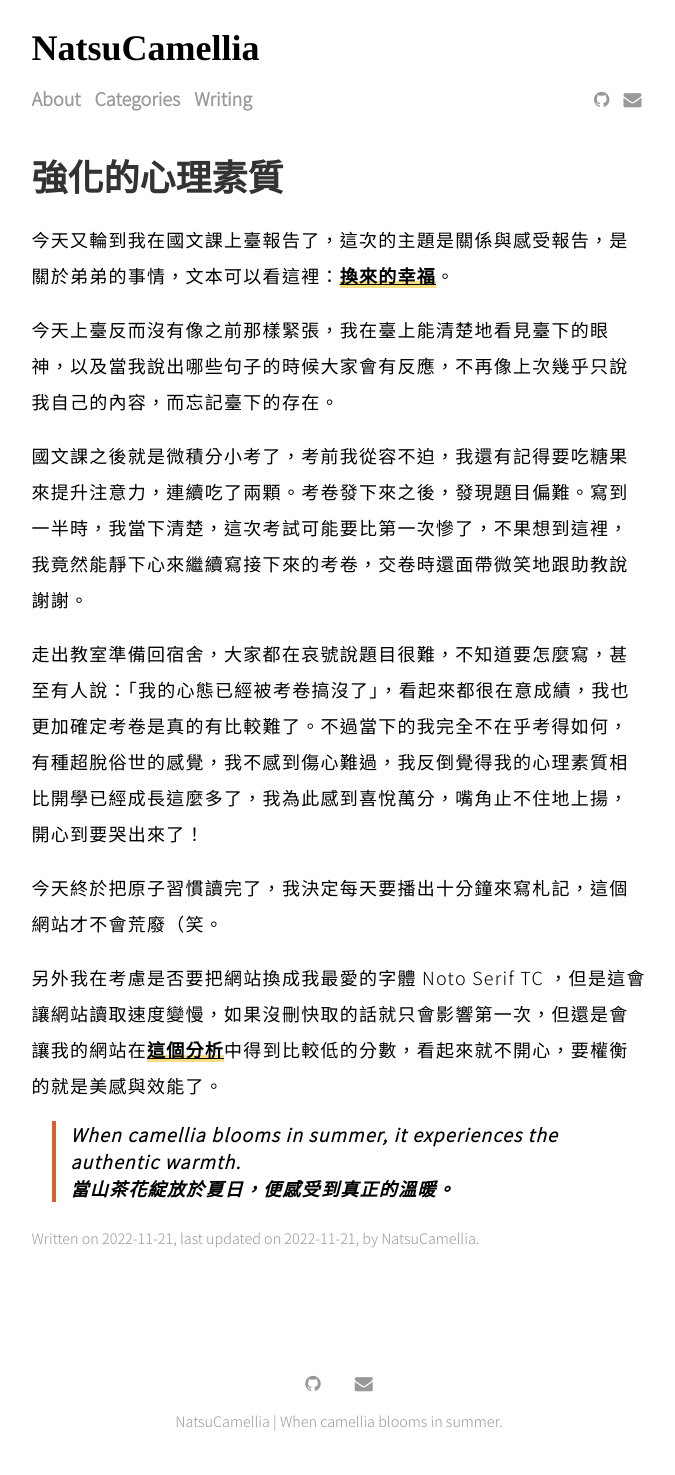
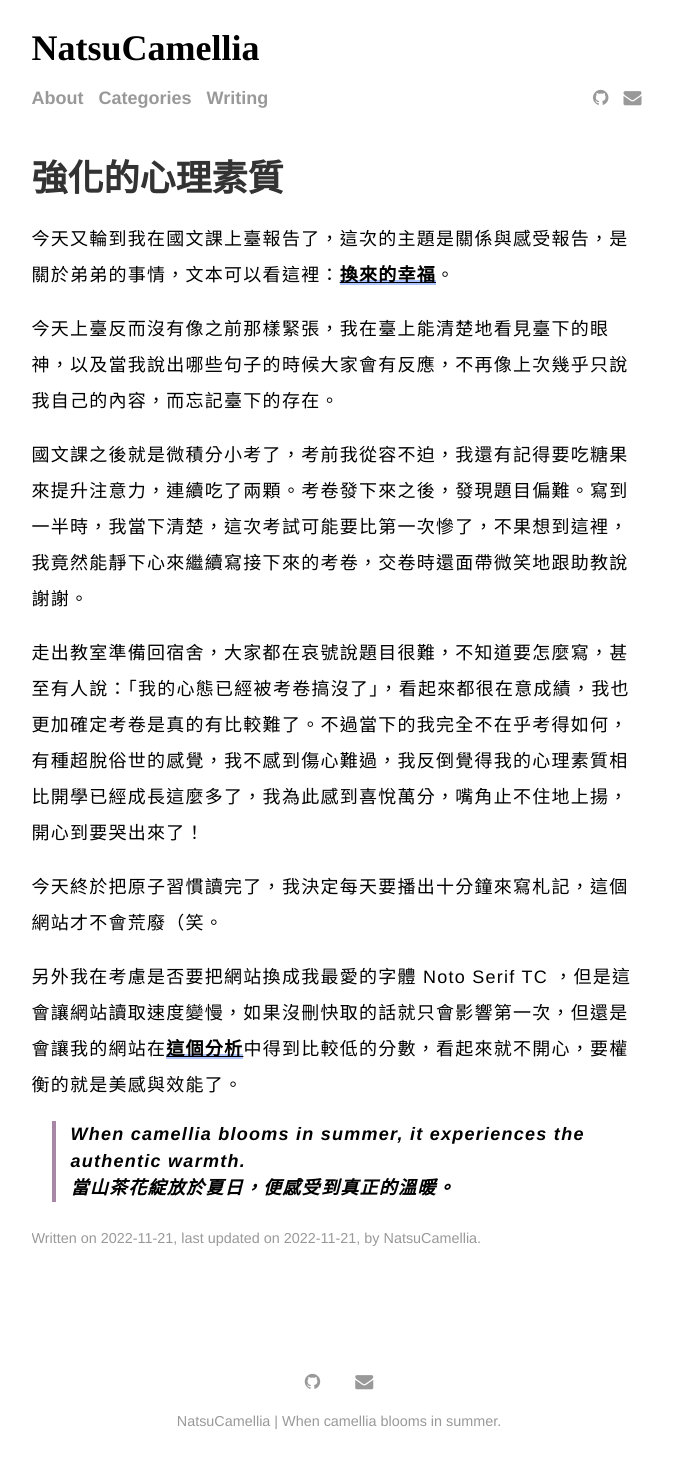
Before and after one commit to NatsuCamellia/NatsuCamellia.github.io, a Jekyll site: the page built from _posts/2022-11-21-強化的心理素質.md, in a window 1280 px wide. Shown: the whole page, without its empty margins (301-976 px from the left). Built offline with Jekyll 4.4.1, drawn with Linux system fonts in a browser that asks for light colours.

Commit message:
Use Noto Serif globally and change color

```diff
--- a/_sass/_home.scss
+++ b/_sass/_home.scss
@@ -47,7 +47,7 @@
 }
 
 .pagination-button {
-  color: $pagination-button-text-color;
+  color: $pagination-button-text-invalid-color;
   border: 2px solid $pagination-button-border-color;
   padding: 15px 45px;
   display: inline-block;
@@ -57,9 +57,10 @@
 }
 
 .pagination-active {
-  color: $link-color;
+  color: $pagination-button-text-color;
 }
 
 .pagination-active:hover {
+  color: $pagination-button-text-color;
   background-color: $pagination-button-hover-color;
 }
--- a/assets/css/main.scss
+++ b/assets/css/main.scss
@@ -1,13 +1,13 @@
 ---
 ---
 
-$sans-serif-font-family: "Noto Sans TC", Helvetica, Arial, sans-serif;
+$sans-serif-font-family: "Noto Serif TC", Helvetica, Arial, sans-serif;
 $serif-font-family:      "Noto Serif TC", Times, serif;
 $code-font-family:       monospace;
 
-$main-color:             #F5DE83;
-$secondary-color:        #AFBF73;
-$accent-color:           #D95E32;
+$main-color:             #ACC3FF;
+$secondary-color:        #8A90A5;
+$accent-color:           #A786A6;
 
 $dark-gray-color:        #333;
 $light-gray-color:       #999;
@@ -16,7 +16,7 @@
 $body-color:             $main-color;
 $text-color:             black;
 $link-color:             black;
-$link-hover-color:       $accent-color;
+$link-hover-color:       $main-color;
 $strong-color:           $main-color;
 $selection-color:        $secondary-color;
 
@@ -24,9 +24,10 @@
 $read-time-color:        $accent-color;
 
 $code-background-color:   #f5f5f5;
-$pagination-button-text-color: $main-color;
-$pagination-button-border-color: $secondary-color;
-$pagination-button-hover-color: $main-color;
+$pagination-button-text-color: $text-color;
+$pagination-button-text-invalid-color: $light-gray-color;
+$pagination-button-border-color: $extra-light-gray-color;
+$pagination-button-hover-color: $extra-light-gray-color;
 $posts-container-background-color: $main-color;
 
 
```
